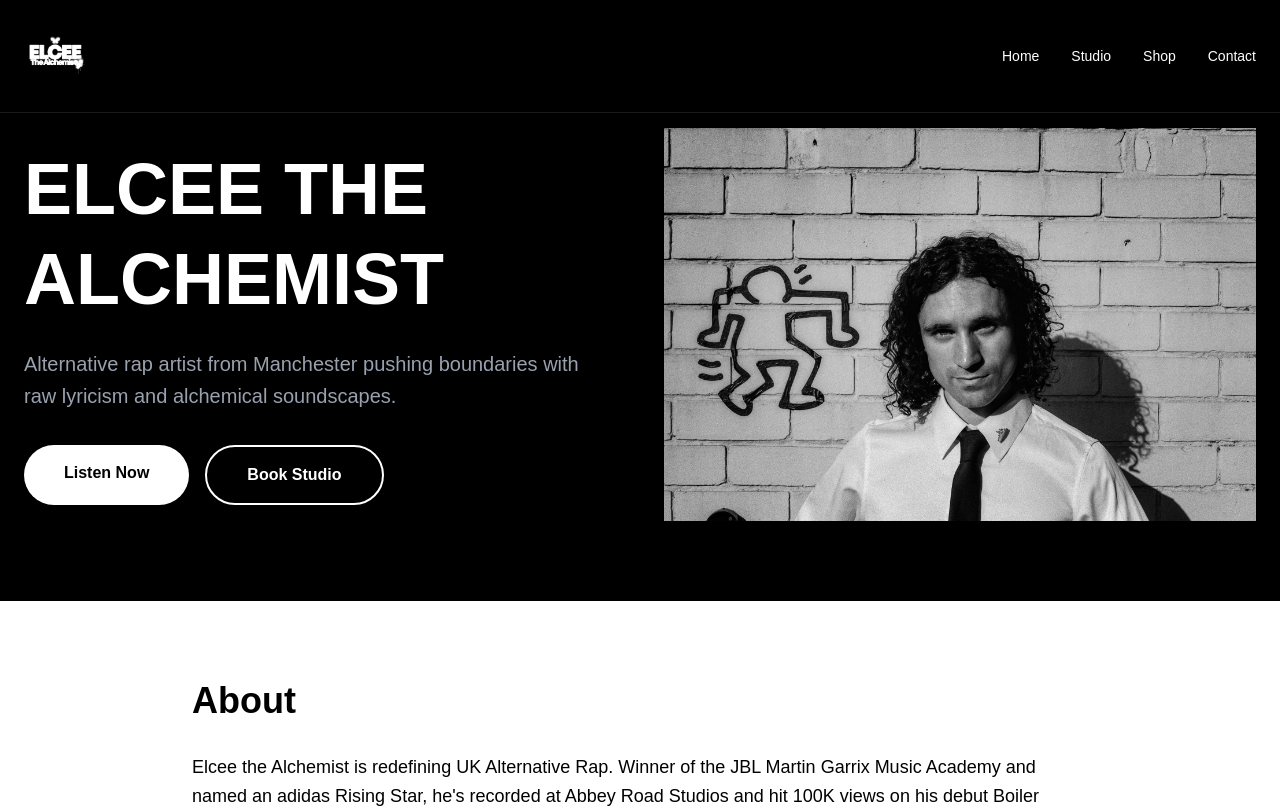
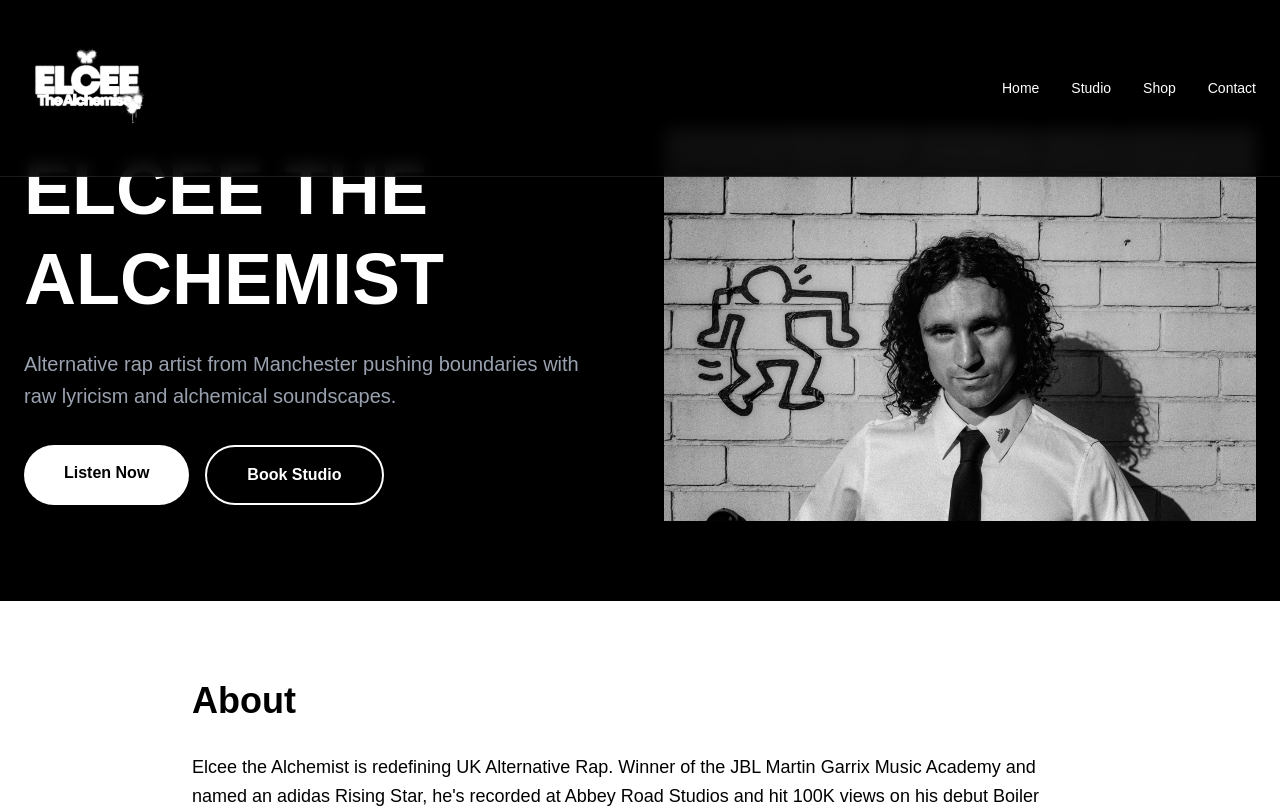
Before and after one commit to logancooney/elcee-website, a Next.js app: page / in a window 1280 px wide. Shown: the top 808 px of the page. Built offline with nearby package versions, Linux system fonts and the light colour scheme.

Commit message:
Double ETA logo size in navigation (h-16 -> h-32)

```diff
--- a/app/contact/page.tsx
+++ b/app/contact/page.tsx
@@ -11,9 +11,9 @@ export default function ContactPage() {
             <Image
               src="/logos/eta-logo-white.png"
               alt="Elcee the Alchemist"
-              width={240}
-              height={80}
-              className="h-16 w-auto"
+              width={480}
+              height={160}
+              className="h-32 w-auto"
             />
           </Link>
           <div className="flex gap-8 text-sm font-medium">
--- a/app/page.tsx
+++ b/app/page.tsx
@@ -12,9 +12,9 @@ export default function Home() {
           <Image
             src="/logos/eta-logo-white.png"
             alt="Elcee the Alchemist"
-            width={240}
-            height={80}
-            className="h-16 w-auto"
+            width={480}
+            height={160}
+            className="h-32 w-auto"
           />
           <div className="flex gap-8 text-sm font-medium">
             <Link href="/" className="hover:text-gray-400 transition">Home</Link>
--- a/app/studio/page.tsx
+++ b/app/studio/page.tsx
@@ -22,9 +22,9 @@ export default function StudioPage() {
             <Image
               src="/logos/eta-logo-white.png"
               alt="Elcee the Alchemist"
-              width={240}
-              height={80}
-              className="h-16 w-auto"
+              width={480}
+              height={160}
+              className="h-32 w-auto"
             />
           </Link>
           <div className="flex gap-8 text-sm font-medium">
```
